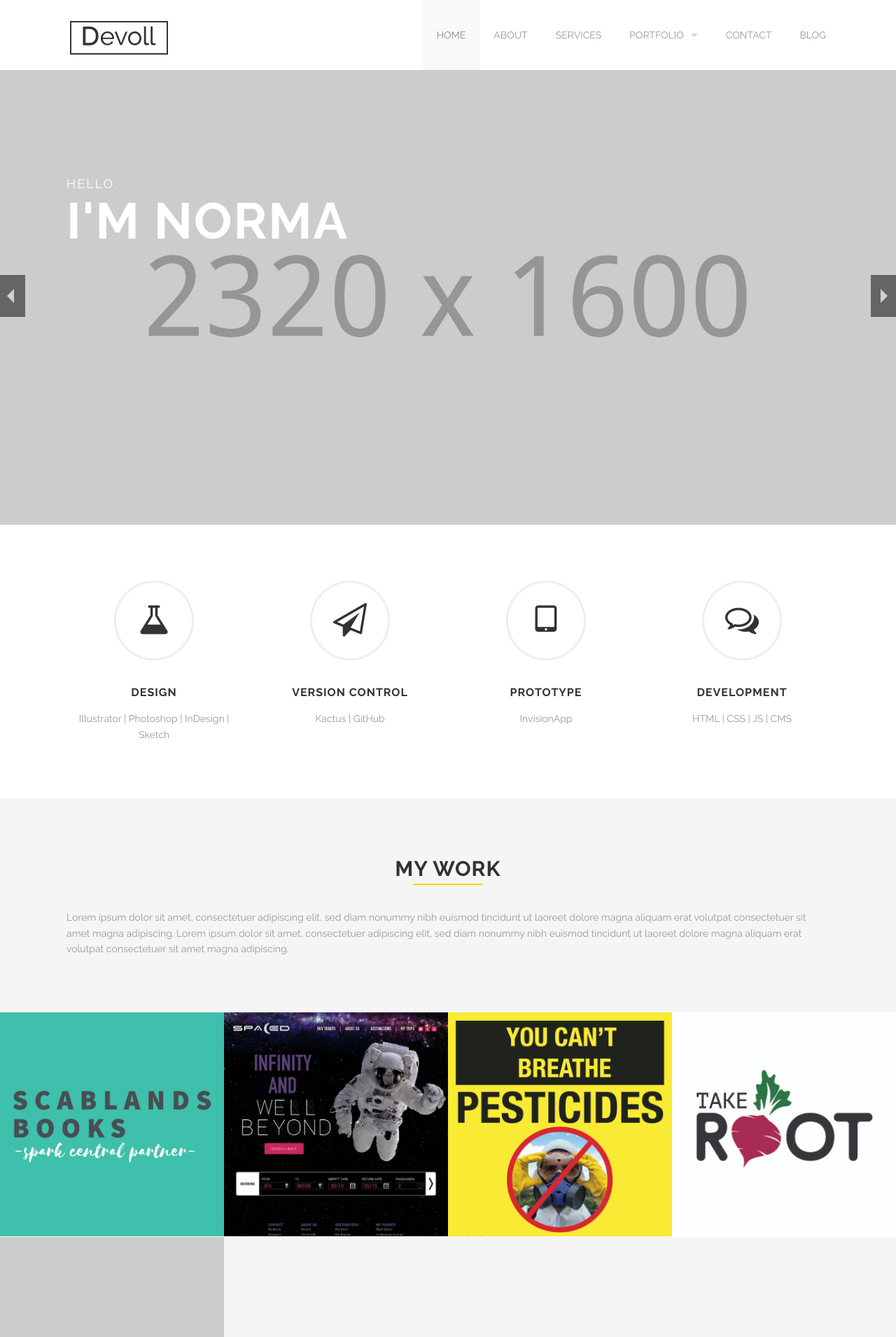
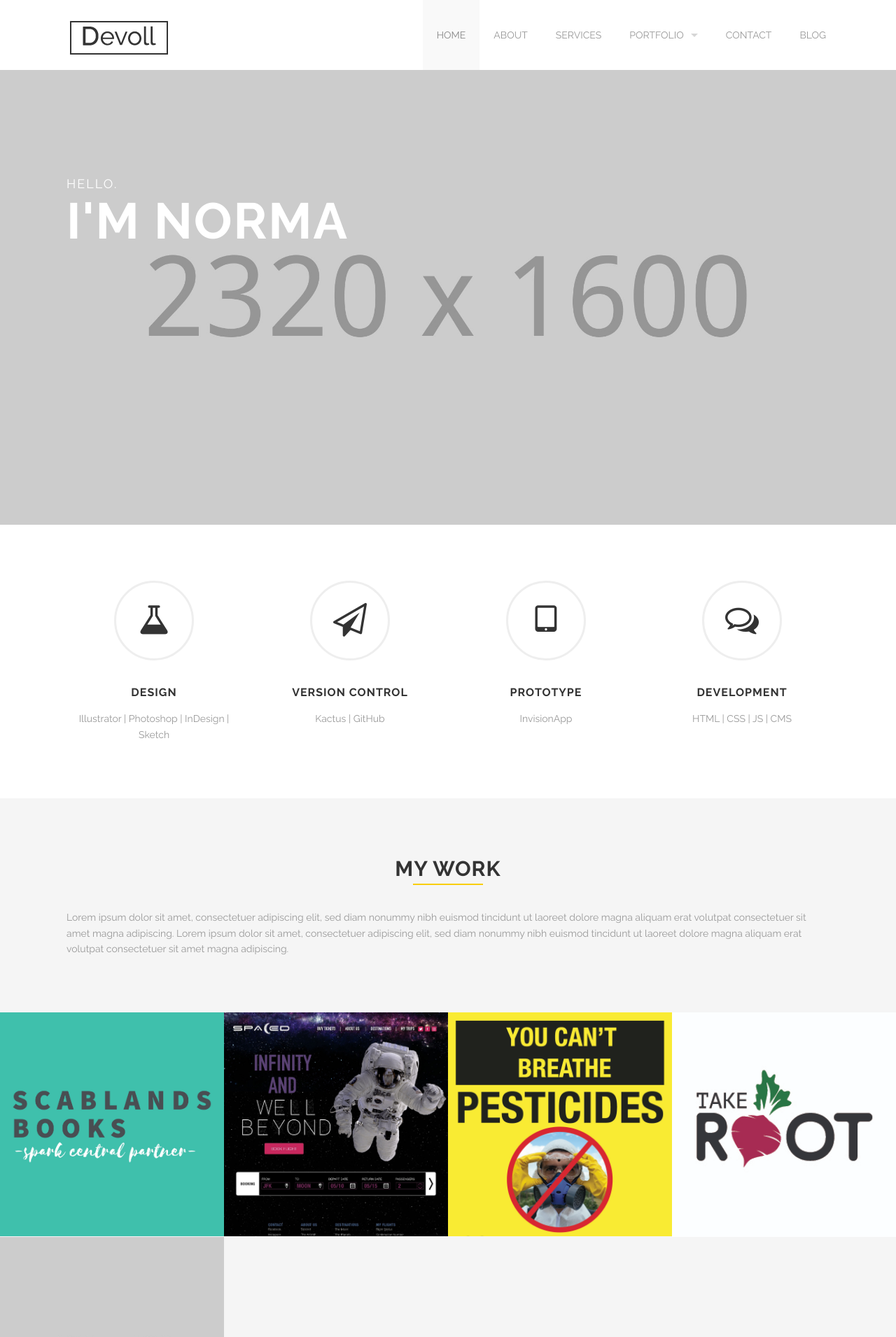
Before and after one commit to noremuhh/Sample-Website, a Jekyll site: the page built from index.html, in a window 1280 px wide. Shown: the top 1911 px of the page at 70% size. Built offline with Jekyll 4.4.1, drawn with Linux system fonts in a browser that asks for light colours.

Commit message:
Update index.html

```diff
--- a/index.html
+++ b/index.html
@@ -73,12 +73,6 @@ milestones:
 
 <div class='mod modDefaultSlider'>
   <div class='sequence' data-autostop='on' data-timeout='0'>
-    <a class='sequence-prev' href='javascript:void(0);'>
-      <span></span>
-    </a>
-    <a class='sequence-next' href='javascript:void(0);'>
-      <span></span>
-    </a>
     <ul class='sequence-canvas'>
       {% for slide in page.slides %}
         {% if forloop.first %}
```
